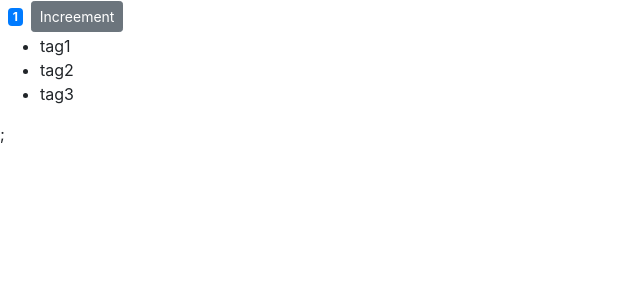
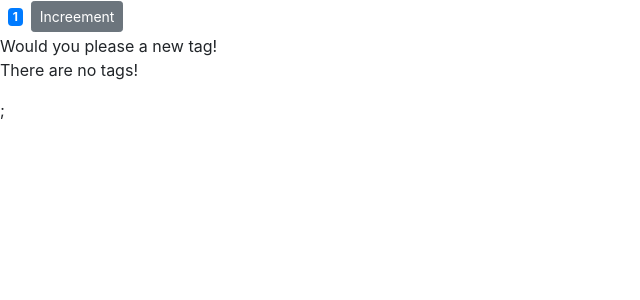
Before and after one commit to mianamir/counter_app_reactjs, a React (Create React App) app: page / in a window 1280 px wide. Shown: the top 300 px of the page, without its empty margins (0-640 px from the left). Built offline with nearby package versions, Linux system fonts and the light colour scheme.

Commit message:
embeding expressions, handling conditionals using JSX expressions

```diff
--- a/package.json
+++ b/package.json
@@ -3,9 +3,9 @@
   "version": "0.1.0",
   "private": true,
   "dependencies": {
-    "@testing-library/jest-dom": "^5.11.4",
-    "@testing-library/react": "^11.1.0",
-    "@testing-library/user-event": "^12.1.10",
+    "@testing-library/jest-dom": "^5.11.6",
+    "@testing-library/react": "^11.1.2",
+    "@testing-library/user-event": "^12.2.2",
     "bootstrap": "^4.5.3",
     "react": "^17.0.1",
     "react-dom": "^17.0.1",
--- a/src/components/counter.jsx
+++ b/src/components/counter.jsx
@@ -3,7 +3,7 @@ class Counter extends Component {
   state = {
     count: 1,
     image_url: "https://picsum.photos/200",
-    tags: ["tag1", "tag2", "tag3"],
+    tags: [],
   };
 
   styles = {
@@ -16,6 +16,7 @@ class Counter extends Component {
 
     return (
       <ul>
+        {/* To iterate lists use map and arrow fun */}
         {this.state.tags.map((tag) => (
           <li key={tag}>{tag}</li>
         ))}
@@ -26,20 +27,27 @@ class Counter extends Component {
   render() {
     return (
       <React.Fragment>
-        <span className={this.get_badge_classes()}>{this.format_count()}</span>
+        <span className={this.getBadgeClasses()}>{this.formatCount()}</span>
         <button className="btn btn-secondary btn-sm">Increement</button>
+        <br />
+        {/* In JS when we use boolean logical operator
+        && / || / ! operators then concatinating
+        boolean with string will rsult in string
+        becuase this will be truthy statement
+        */}
+        {this.state.tags.length === 0 && "Would you please a new tag!"}
         {this.renderTags()};
       </React.Fragment>
     );
   } // render ends
 
-  get_badge_classes() {
+  getBadgeClasses() {
     let classes = "badge m-2 badge-";
     classes += this.state.count === 0 ? "warning" : "primary";
     return classes;
   }
 
-  format_count() {
+  formatCount() {
     const { count } = this.state;
     return count === 0 ? "Zero" : count;
   }
```
Also changed, not shown: 1 other file (tests, documents, lock files or other folders).
